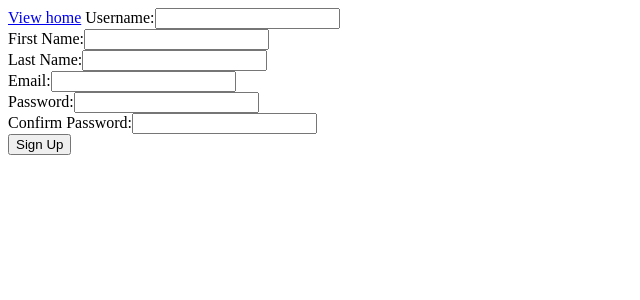
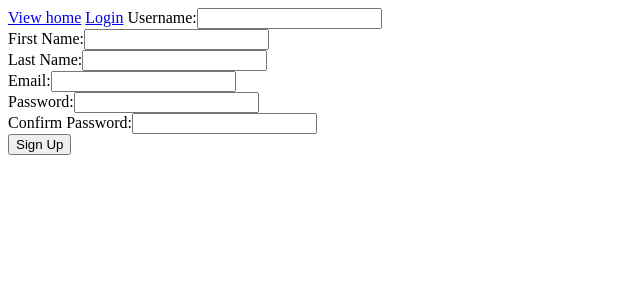
Before and after one commit to hudodobird/Computer-Science-A-Level-Programming-Project, a Django app: page /accounts/signup/ in a window 1280 px wide. Shown: the top 300 px of the page, without its empty margins (0-640 px from the left). Run offline with Django 5.2, Linux system fonts and the light colour scheme.

Commit message:
Added more links

```diff
--- a/accounts/templates/accounts/login.html
+++ b/accounts/templates/accounts/login.html
@@ -1,5 +1,6 @@
 <form method="POST">
     <a href="https://computer-science-a-level-programming.onrender.com/home/">View home</a>
+    <a href="https://computer-science-a-level-programming.onrender.com/accounts/signup">Signup</a>
     {% csrf_token %}
     <label>Username:</label><input type="text" name="username"><br>
     <label>Password:</label><input type="password" name="password"><br>
--- a/accounts/templates/accounts/signup.html
+++ b/accounts/templates/accounts/signup.html
@@ -1,5 +1,6 @@
 <form method="POST">
     <a href="https://computer-science-a-level-programming.onrender.com/home/">View home</a>
+    <a href="https://computer-science-a-level-programming.onrender.com/accounts/login">Login</a>
     {% csrf_token %}
     <label>Username:</label><input type="text" name="username"><br>
     <label>First Name:</label><input type="text" name="fname"><br>
```
